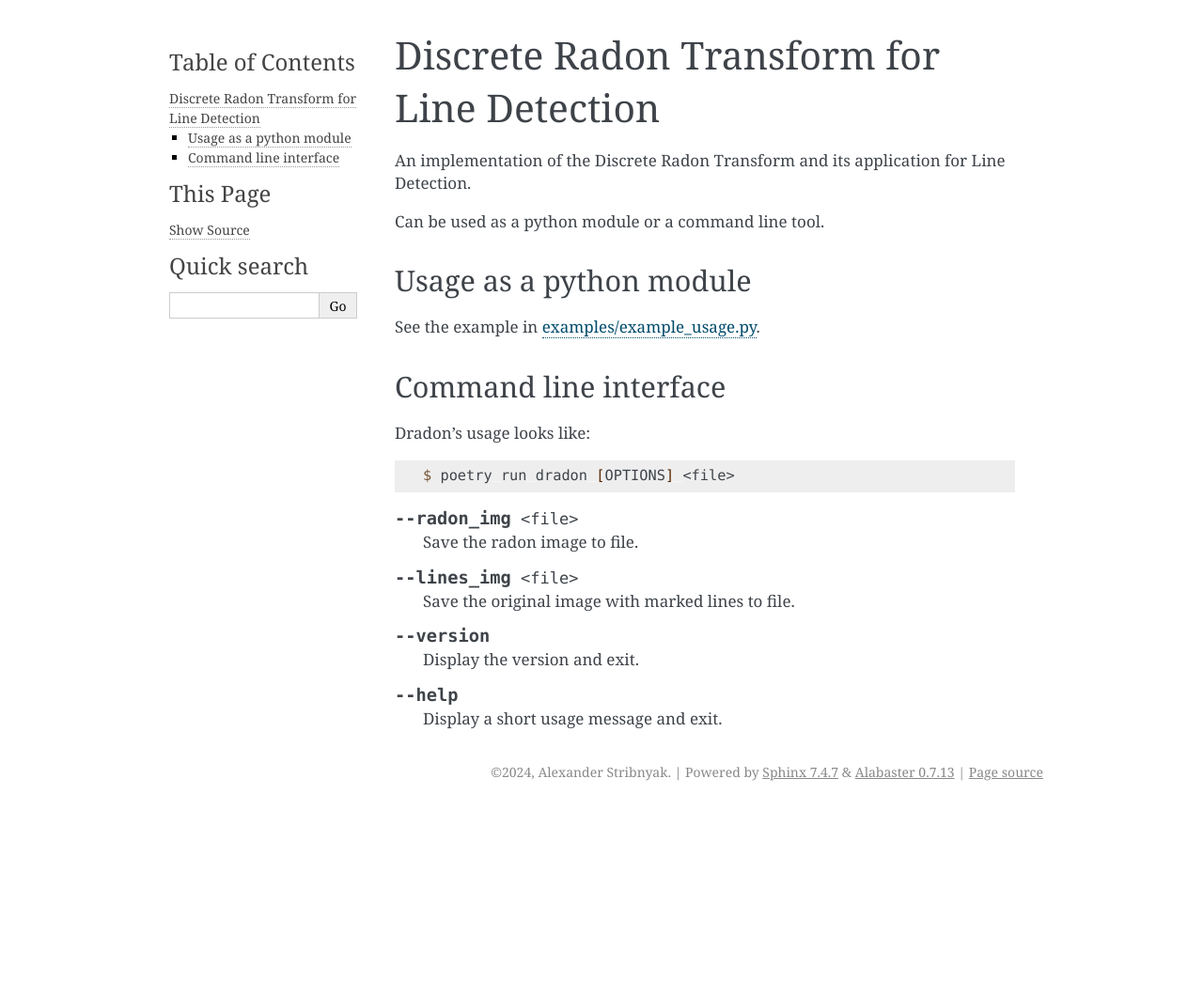
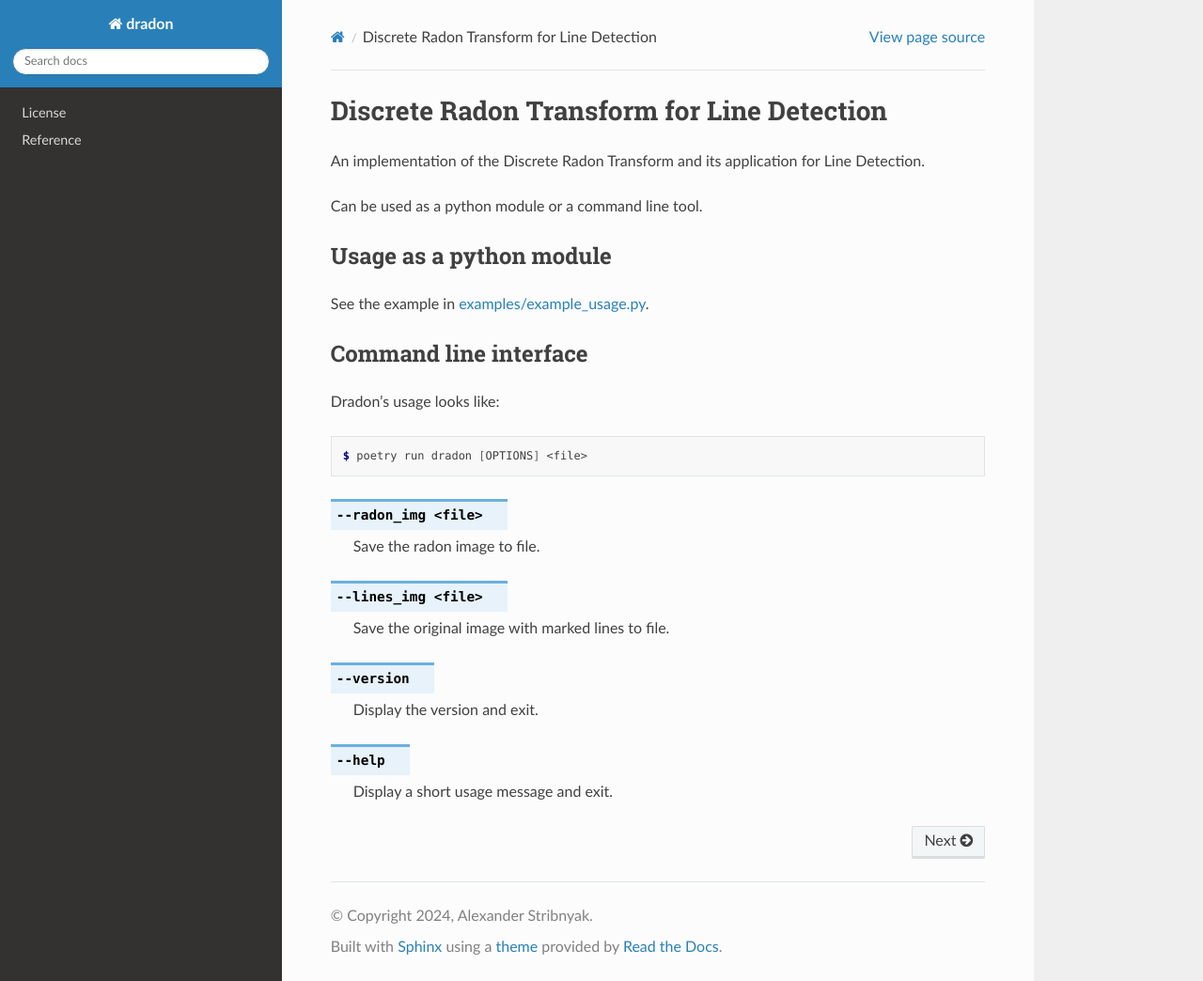
Before and after one commit to sribnyak/discrete-radon-transform, a Sphinx documentation site: the page built from docs/index.rst, in a window 1280 px wide and 1044 px high. Shown: the whole window at 94% size. Built offline with Sphinx 7.4.7 and the Read the Docs theme 2.0.0, drawn with Linux system fonts in a browser that asks for light colours.

Commit message:
complete the docs

```diff
--- a/docs/conf.py
+++ b/docs/conf.py
@@ -3,3 +3,8 @@
 project = "dradon"
 author = "Alexander Stribnyak"
 copyright = f"2024, {author}"
+extensions = [
+    "sphinx.ext.autodoc",
+    "sphinx.ext.napoleon",
+]
+html_theme = "sphinx_rtd_theme"
--- a/docs/index.rst
+++ b/docs/index.rst
@@ -9,7 +9,7 @@ Can be used as a python module or a command line tool.
 Usage as a python module
 ------------------------
 
-See the example in `examples/example_usage.py </examples/example_usage.py>`_.
+See the example in `examples/example_usage.py <https://github.com/sribnyak/discrete-radon-transform/blob/master/examples/example_usage.py>`_.
 
 
 Command line interface
@@ -36,3 +36,11 @@ Dradon's usage looks like:
 .. option:: --help
 
    Display a short usage message and exit.
+
+
+.. toctree::
+   :hidden:
+   :maxdepth: 1
+
+   license
+   reference
--- /dev/null
+++ b/docs/license.rst
@@ -0,0 +1,4 @@
+License
+=======
+
+.. include:: ../LICENSE
--- a/noxfile.py
+++ b/noxfile.py
@@ -5,7 +5,7 @@ import tempfile
 import nox
 
 
-nox.options.sessions = "lint", "tests", "safety"
+nox.options.sessions = "lint", "tests", "safety", "docs"
 locations = "src", "tests", "./noxfile.py", "docs/conf.py"
 
 
@@ -77,5 +77,6 @@ def safety(session):
 @nox.session(python="3.9")
 def docs(session):
     """Build the documentation."""
-    install_with_constraints(session, "sphinx")
+    session.run("poetry", "install", "--no-dev", external=True)
+    install_with_constraints(session, "sphinx", "sphinx-rtd-theme")
     session.run("sphinx-build", "docs", "docs/_build")
--- a/pyproject.toml
+++ b/pyproject.toml
@@ -31,6 +31,7 @@ flake8-import-order = "^0.18.2"
 safety = "^3.2.0"
 flake8-docstrings = "^1.7.0"
 sphinx = "^7.3.7"
+sphinx-rtd-theme = "^2.0.0"
 
 [tool.coverage.paths]
 source = ["src", "*/site-packages"]
```
Also changed, not shown: docs/reference.rst (added, +20 -0 lines), 2 other files.
